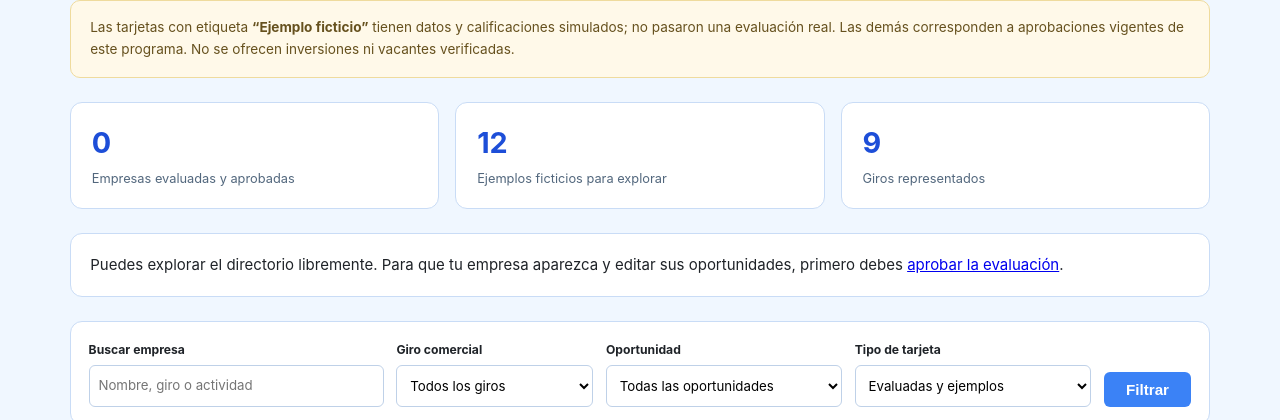
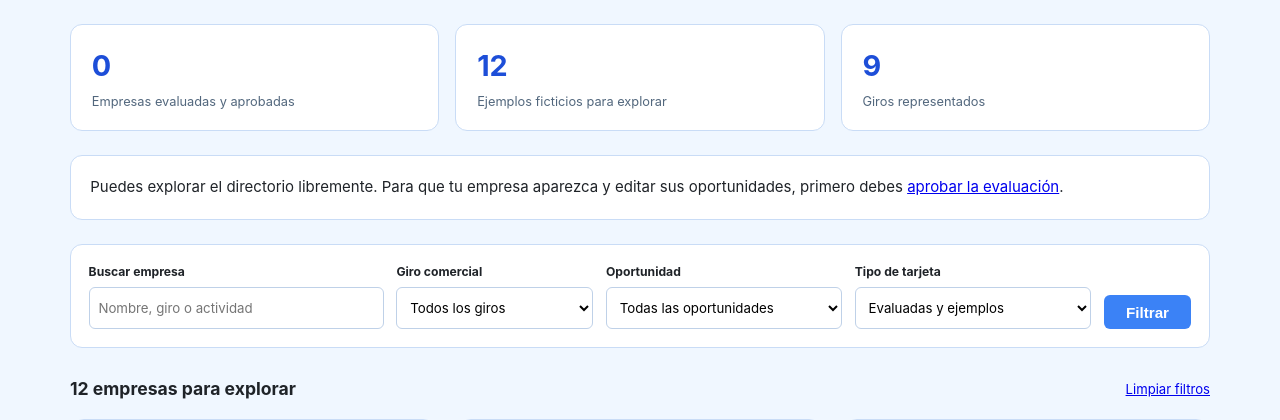
Before and after one commit to Noris4/simulador-pymes, a Flask app: page /directorio-page in a window 1280 px wide. Shown: the part 331-751 px from the top of the page. Run offline with Flask 3, Linux system fonts and the light colour scheme.

Commit message:
Quitar aviso general del directorio de empresas

```diff
--- a/templates/directorio.html
+++ b/templates/directorio.html
@@ -28,7 +28,6 @@
     </div>
     <span class="directorio-sello">Directorio de prueba</span>
   </header>
-  <aside class="directorio-aviso">Las tarjetas con etiqueta <strong>“Ejemplo ficticio”</strong> tienen datos y calificaciones simulados; no pasaron una evaluación real. Las demás corresponden a aprobaciones vigentes de este programa. No se ofrecen inversiones ni vacantes verificadas.</aside>
   <section class="directorio-estadisticas" aria-label="Resumen del directorio">
     <div><strong>{{ total_evaluadas }}</strong><span>Empresas evaluadas y aprobadas</span></div>
     <div><strong>{{ total_ejemplos }}</strong><span>Ejemplos ficticios para explorar</span></div>
```
